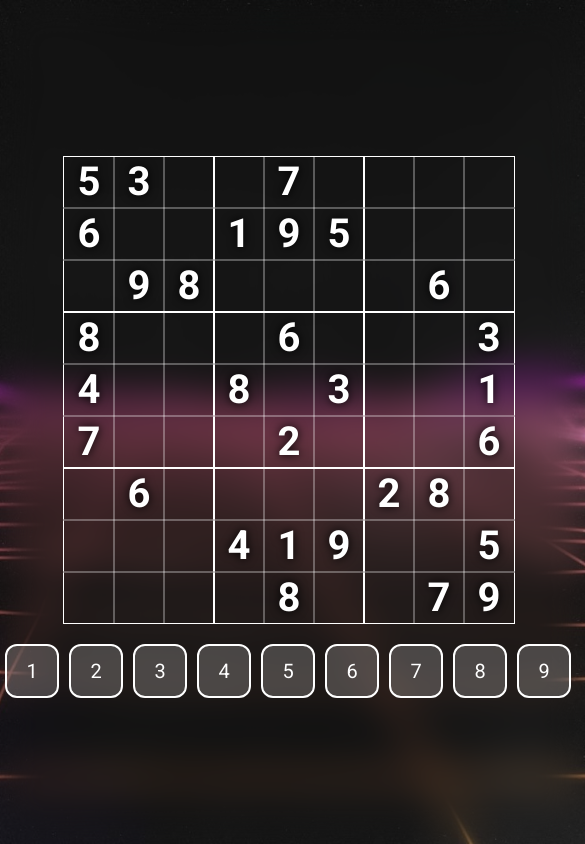
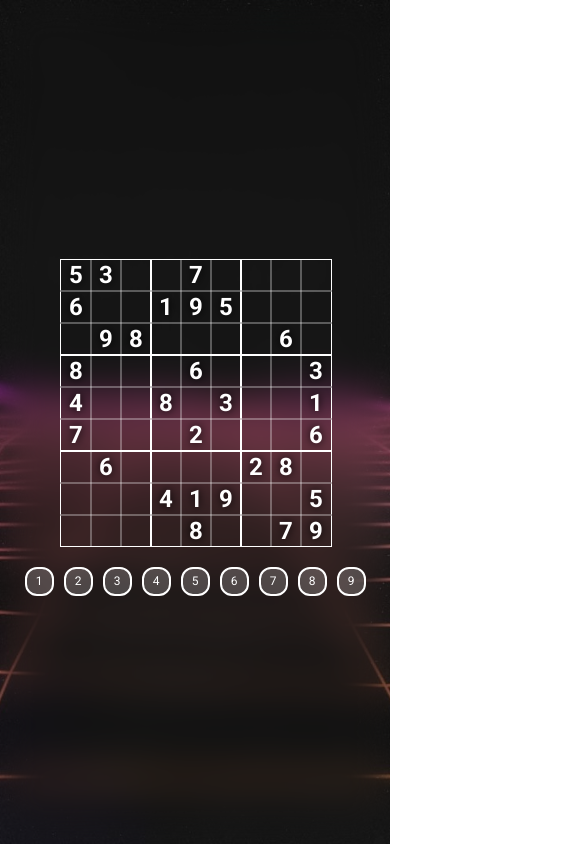
Before and after one commit to 17neverends/web-sudoku, a plain HTML site: page index.html in a window 390 px wide. Shown: the top 844 px of the page, 585 px wide, since content can reach past the window. Drawn offline with Linux system fonts and the light colour scheme.

Commit message:
front fix

```diff
--- a/main.js
+++ b/main.js
@@ -46,13 +46,14 @@ function create() {
 }
 
 function select_cell(cell) {
+  if (original_cell(cell)) return;
   if (current) current.classList.remove('focused');
   current = cell;
   cell.classList.add('focused');
 }
 
 function input_value(event) {
-  if (current) {
+  if (current && !original_cell(current)) {
     const key = event.key;
     if (/^[1-9]$/.test(key)) {
       const value = parseInt(key);
--- a/style.css
+++ b/style.css
@@ -9,7 +9,6 @@ body {
   justify-content: center;
   align-items: center;
   height: 100vh;
-  min-width: 1000px;
   user-select: none;
   margin: 0;
   backdrop-filter: blur(20px);
@@ -18,11 +17,19 @@ body {
   font-style: normal;
 }
 
+.core {
+  display: flex;
+  flex-direction: column;
+  align-items: center;
+  justify-content: center;
+}
+
 .container {
   display: grid;
   grid-template-columns: repeat(9, 50px);
   grid-gap: 0px;
   justify-content: center;
+  align-items: center;
   margin: 10px;
   color: white;
 }
@@ -69,12 +76,10 @@ body {
 
 .cell.hovered {
   background-color: rgba(255, 255, 255, 0.3);
-
 }
 
-.same-value{
+.same-value {
   color: rgb(229, 129, 62);
-
 }
 
 .buttons {
@@ -106,15 +111,82 @@ body {
   transform: scale(0.95);
 }
 
-.core {
-  display: flex;
-  flex-direction: column;
-  align-items: center;
+@media (max-width: 1200px) {
+  .container {
+    grid-template-columns: repeat(9, 45px);
+  }
+
+  .cell {
+    width: 45px;
+    height: 45px;
+    line-height: 45px;
+    font-size: 36px;
+  }
+
+  .button {
+    width: 45px;
+    height: 45px;
+    line-height: 45px;
+    font-size: 18px;
+  }
 }
 
+@media (max-width: 1000px) {
+  .container {
+    grid-template-columns: repeat(9, 40px);
+  }
+
+  .cell {
+    width: 40px;
+    height: 40px;
+    line-height: 40px;
+    font-size: 32px;
+  }
+
+  .button {
+    width: 40px;
+    height: 40px;
+    line-height: 40px;
+    font-size: 16px;
+  }
+}
 
 @media (max-width: 800px) {
-  body {
-    justify-content: flex-start;
+  .container {
+    grid-template-columns: repeat(9, 35px);
+  }
+
+  .cell {
+    width: 35px;
+    height: 35px;
+    line-height: 35px;
+    font-size: 28px;
+  }
+
+  .button {
+    width: 35px;
+    height: 35px;
+    line-height: 35px;
+    font-size: 14px;
   }
 }
+
+@media (max-width: 600px) {
+  .container {
+    grid-template-columns: repeat(9, 30px);
+  }
+
+  .cell {
+    width: 30px;
+    height: 30px;
+    line-height: 30px;
+    font-size: 24px;
+  }
+
+  .button {
+    width: 25px;
+    height: 25px;
+    line-height: 25px;
+    font-size: 12px;
+  }
+}
```
